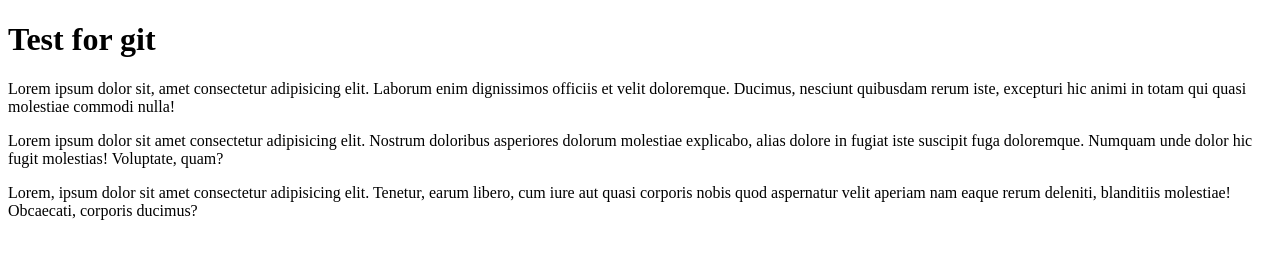
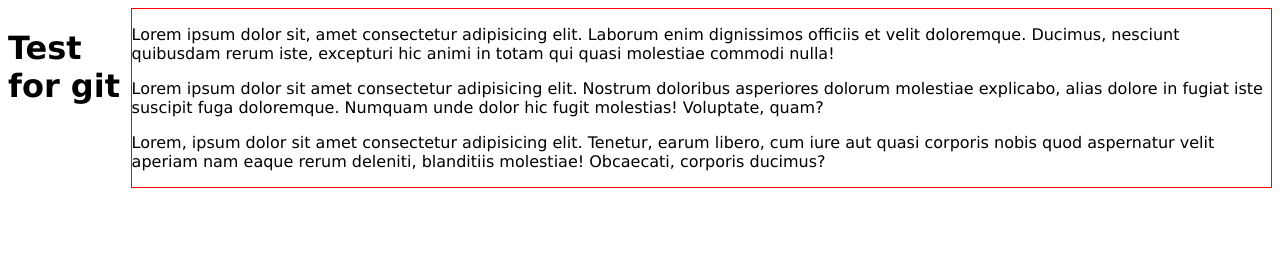
Before and after one commit to arguchinsky/git-test, a plain HTML site: page index.html in a window 1280 px wide. Drawn offline with Linux system fonts and the light colour scheme.

Commit message:
add my.css file and add him to the index.html

```diff
--- a/index.html
+++ b/index.html
@@ -3,6 +3,7 @@
 <head>
     <meta charset="UTF-8">
     <meta name="viewport" content="width=device-width, initial-scale=1.0">
+    <link rel="stylesheet" href="my.css">
     <title>Test for git</title>
 </head>
 <body>
--- /dev/null
+++ b/my.css
@@ -0,0 +1,18 @@
+body{
+    box-sizing: border-box;
+    font-family: Verdana, Geneva, Tahoma, sans-serif;
+    font-size: 16px;
+    display: flex;
+}
+header{
+    display: flex;
+    justify-content: center;
+}
+
+main{
+    display: flex;
+    flex-direction: column;
+    align-content: center;
+    justify-items: center;
+    border: 1px solid red;
+}
```
